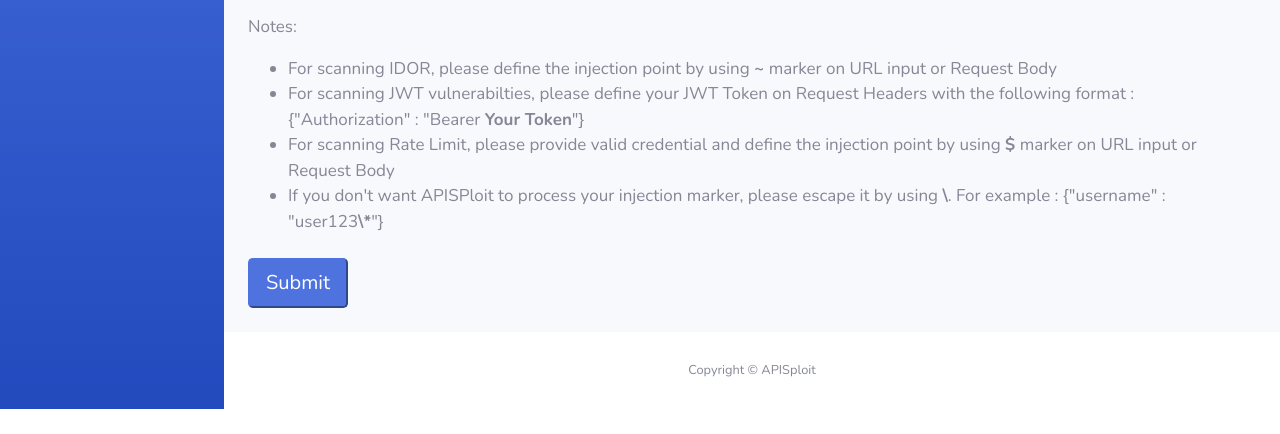
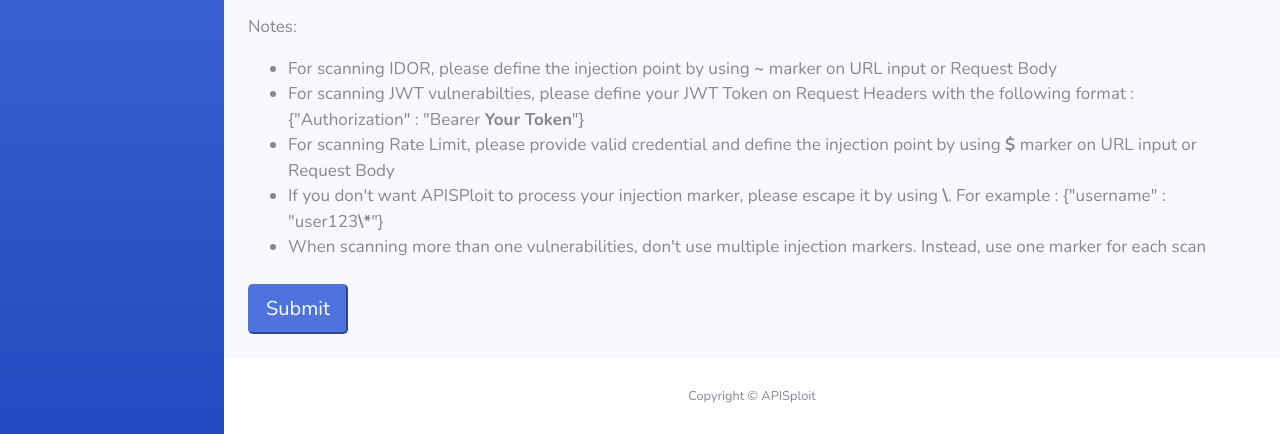
Before and after one commit to kevindoubleu/APISploit, a Django app: page / in a window 1280 px wide. Shown: the part 506-940 px from the top of the page. Before the commit the page ends 915 px from the top, so only its background shows below. Run offline with Django 3.2, Linux system fonts and the light colour scheme; parts of the project's set-up code (start-up, migrations or seed data) failed here and were passed over; some libraries are stand-ins or nearby versions.

Commit message:
add note for scanning with multiple markers

```diff
--- a/APISPloit/pentest/templates/pentest/index.html
+++ b/APISPloit/pentest/templates/pentest/index.html
@@ -156,6 +156,7 @@ New Scan
     <li style="font-size:17px;">For scanning JWT vulnerabilties, please define your JWT Token on Request Headers with the following format : {"Authorization" : "Bearer <b>Your Token</b>"}</li>
     <li style="font-size:17px;">For scanning Rate Limit, please provide valid credential and define the injection point by using <b>$</b> marker on URL input or Request Body</li>
     <li style="font-size:17px;">If you don't want APISPloit to process your injection marker, please escape it by using <b>\</b>. For example : {"username" : "user123<b>\*</b>"}</li>
+    <li style="font-size:17px;">When scanning more than one vulnerabilities, don't use multiple injection markers. Instead, use one marker for each scan</li>
 </ul>
 <button type="submit" name="submit" id="submit" class="btn-lg btn-primary mt-2 mb-4">Submit</button>
 {% endblock %}
```
